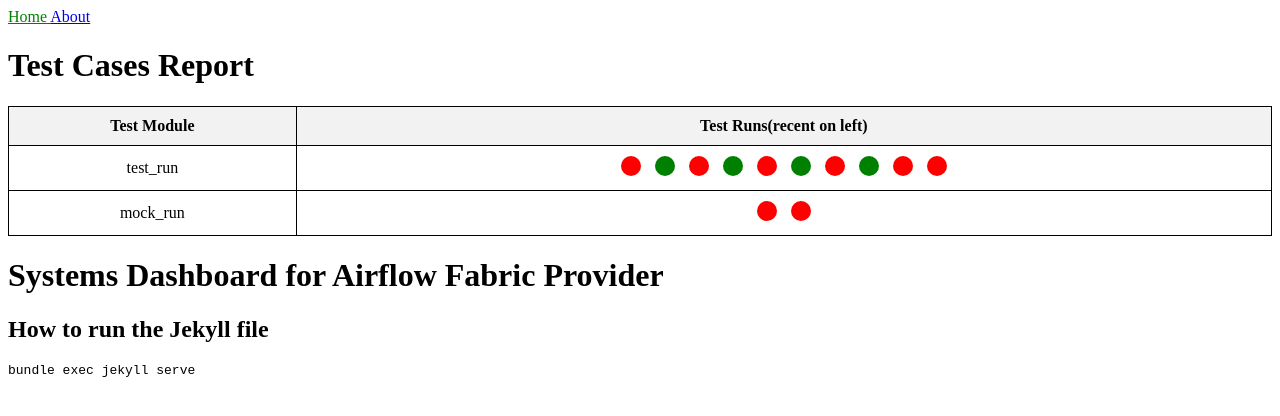
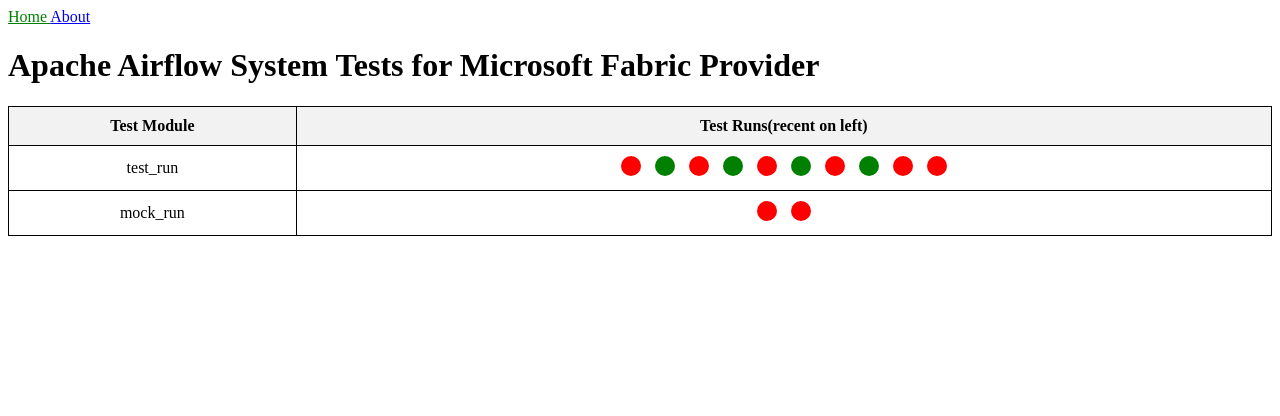
Before and after one commit to arsunda/fabric-airflow-system-dashboard, a Jekyll site: the page built from README.md, in a window 1280 px wide. Shown: the top 416 px of the page. Built offline with Jekyll 4.4.1, drawn with Linux system fonts in a browser that asks for light colours; our own code applies the rules of GitHub Pages for plain Markdown files.

Commit message:
fix report parameters

````diff
--- a/README.md
+++ b/README.md
@@ -1,7 +1,7 @@
-# Systems Dashboard for Airflow Fabric Provider
+<!-- # Systems Dashboard for Airflow Fabric Provider
 
 ## How to run the Jekyll file
 
 ```bash
 bundle exec jekyll serve
-```
+``` -->
--- a/_includes/report.html
+++ b/_includes/report.html
@@ -41,7 +41,7 @@
   </style>
 </head>
 <body>
-  <h1>Test Cases Report</h1>
+  <h1>Apache Airflow System Tests for Microsoft Fabric Provider</h1>
   <table>
     <thead>
       <tr>
````
